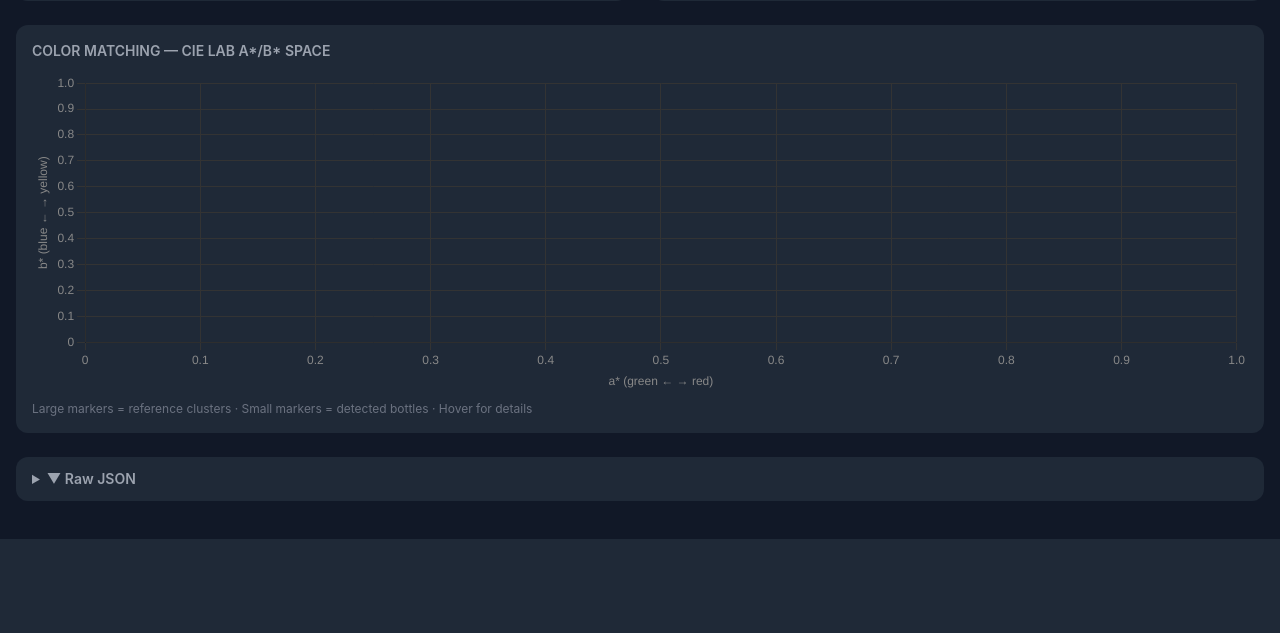
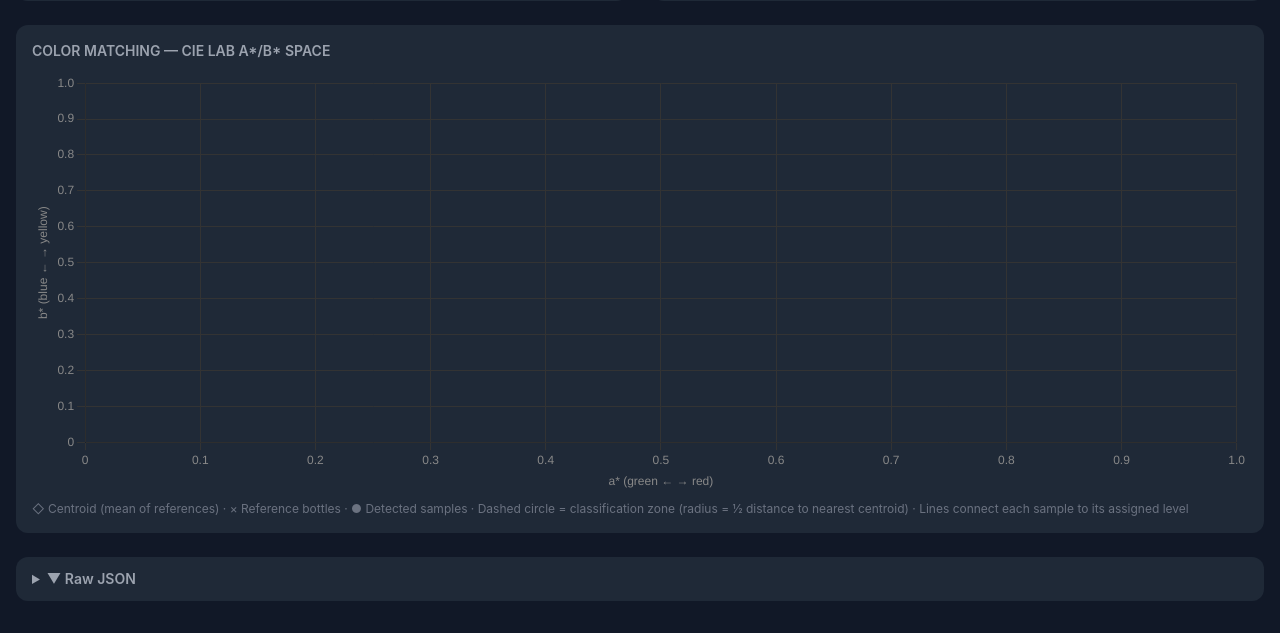
Before and after one commit to worachot-n/urine-color-analysis, a Python web app: template server/templates/result.html in a window 1280 px wide. Shown: the part 261-894 px from the top of the page. Before the commit the page ends 800 px from the top, so only its background shows below. Run offline with Jinja, Linux system fonts and the light colour scheme; the template is opened without the code that fills it, so the values that code supplies are empty; some libraries are stand-ins or nearby versions.

Commit message:
fix: color matching graph to better ui

```diff
--- a/server/templates/result.html
+++ b/server/templates/result.html
@@ -91,10 +91,14 @@
 <!-- Color matching scatter plot -->
 <div class="bg-gray-800 rounded-xl p-4 mb-6">
   <h2 class="text-sm font-semibold text-gray-400 uppercase mb-3">Color Matching — CIE Lab a*/b* Space</h2>
-  <div class="relative" style="height:320px">
+  <div class="relative" style="height:420px">
     <canvas id="scatter-chart"></canvas>
   </div>
-  <p class="text-xs text-gray-500 mt-2">Large markers = reference clusters · Small markers = detected bottles · Hover for details</p>
+  <p class="text-xs text-gray-500 mt-2">
+    ◇ Centroid (mean of references) · × Reference bottles · ● Detected samples ·
+    Dashed circle = classification zone (radius = ½ distance to nearest centroid) ·
+    Lines connect each sample to its assigned level
+  </p>
 </div>
 
 <!-- Raw JSON -->
@@ -105,64 +109,170 @@
 
 <script>
 const LEVEL_COLORS = ['#f9e54d','#ffc107','#ff9800','#f44336','#b71c1c'];
-const LEVEL_NAMES  = ['L0','L1','L2','L3','L4'];
-
 const scanData = {{ scan | tojson }};
 
-function buildDatasets() {
-  const datasets = [];
-
-  // Reference clusters (large markers)
+// ── Build per-level reference points and centroids (k-means with k=1 per
+//    pre-labeled level group → arithmetic mean of each level's references) ──
+const refPointsByLevel = {};   // {level: [{x,y,hex,label}, ...]}
+const centroidByLevel  = {};   // {level: {x,y}}
 const refLabs = scanData.reference_labs || {};
 for (const [lvl, refs] of Object.entries(refLabs)) {
-    const lvlInt = parseInt(lvl);
-    const color  = LEVEL_COLORS[lvlInt] || '#888';
-    const pts    = refs
-      .filter(r => r.lab)
-      .map(r => ({
-        x: r.lab[1] - 128,  // a* (OpenCV a - 128)
-        y: r.lab[2] - 128,  // b* (OpenCV b - 128)
+  const pts = refs.filter(r => r.lab).map((r, i) => ({
+    x: r.lab[1] - 128,           // OpenCV a* → standard a*
+    y: r.lab[2] - 128,           // OpenCV b* → standard b*
     hex: r.hex,
-        label: `REF L${lvlInt}`,
+    label: `REF L${lvl} #${i + 1}`,
   }));
-    if (pts.length) {
-      datasets.push({
-        label: `REF L${lvlInt}`,
-        data: pts,
-        backgroundColor: color + 'aa',
-        borderColor: color,
-        borderWidth: 2,
-        pointRadius: 14,
-        pointStyle: 'circle',
-      });
-    }
+  if (!pts.length) continue;
+  refPointsByLevel[lvl] = pts;
+  centroidByLevel[lvl] = {
+    x: pts.reduce((s, p) => s + p.x, 0) / pts.length,
+    y: pts.reduce((s, p) => s + p.y, 0) / pts.length,
+  };
 }
 
-  // Detected sample bottles (small markers, per level)
-  const byLevel = {};
+// ── Decision radius per centroid: half the distance to the nearest other
+//    centroid in a*/b* space (Voronoi midpoint), floored at 4 ΔE units ──
+const decisionRadii = {};
+const centroidEntries = Object.entries(centroidByLevel);
+for (const [lvl, c] of centroidEntries) {
+  let minDist = Infinity;
+  for (const [other, oc] of centroidEntries) {
+    if (other === lvl) continue;
+    minDist = Math.min(minDist, Math.hypot(c.x - oc.x, c.y - oc.y));
+  }
+  decisionRadii[lvl] = Math.max(4, isFinite(minDist) ? minDist / 2 : 8);
+}
+
+// ── Group detected samples by classified level ──
+const samplesByLevel = {};
 for (const [slotId, d] of Object.entries(scanData.slots || {})) {
   if (!d.detected || d.lab == null) continue;
-    const lvl = d.color_level ?? -1;
-    if (!byLevel[lvl]) byLevel[lvl] = [];
-    byLevel[lvl].push({
+  const lvl = d.color_level;
+  const key = lvl == null ? 'unknown' : String(lvl);
+  (samplesByLevel[key] ||= []).push({
     x: d.lab[1] - 128,
     y: d.lab[2] - 128,
     hex: d.hex,
     label: slotId,
     delta_e: d.delta_e,
+    confident: d.confident,
+    color_level: lvl,
   });
 }
-  for (const [lvl, pts] of Object.entries(byLevel)) {
-    const lvlInt = parseInt(lvl);
-    const color  = lvlInt >= 0 ? LEVEL_COLORS[lvlInt] : '#aaa';
+
+// ── Build sample → centroid connection lines (only when sample has an
+//    assigned level whose centroid we know) ──
+const connectionLines = [];
+for (const [lvl, pts] of Object.entries(samplesByLevel)) {
+  const c = centroidByLevel[lvl];
+  if (!c) continue;
+  const color = LEVEL_COLORS[parseInt(lvl)] || '#aaa';
+  for (const p of pts) {
+    connectionLines.push({ x1: p.x, y1: p.y, x2: c.x, y2: c.y, color });
+  }
+}
+
+// ── Decision-ring overlay data (passed to the custom plugin below) ──
+const decisionRings = [];
+for (const [lvl, c] of centroidEntries) {
+  decisionRings.push({
+    x: c.x, y: c.y,
+    r: decisionRadii[lvl],
+    color: LEVEL_COLORS[parseInt(lvl)] || '#888',
+  });
+}
+
+// ── Custom plugin: draws decision rings and sample→centroid lines in data
+//    coordinates beneath all datasets. Uses chart.scales to convert Lab
+//    units to pixels so the rings' radii scale with zoom/resize. ──
+const overlayPlugin = {
+  id: 'overlay',
+  beforeDatasetsDraw(chart) {
+    const o = chart.options.plugins.overlay;
+    if (!o) return;
+    const ctx = chart.ctx;
+    const xScale = chart.scales.x;
+    const yScale = chart.scales.y;
+
+    // Rings
+    for (const ring of o.rings || []) {
+      const cx = xScale.getPixelForValue(ring.x);
+      const cy = yScale.getPixelForValue(ring.y);
+      const r  = Math.abs(xScale.getPixelForValue(ring.x + ring.r) - cx);
+      ctx.save();
+      ctx.beginPath();
+      ctx.arc(cx, cy, r, 0, 2 * Math.PI);
+      ctx.fillStyle   = ring.color + '22';
+      ctx.fill();
+      ctx.setLineDash([6, 4]);
+      ctx.strokeStyle = ring.color + 'aa';
+      ctx.lineWidth   = 1.2;
+      ctx.stroke();
+      ctx.restore();
+    }
+
+    // Connection lines
+    ctx.save();
+    ctx.setLineDash([]);
+    for (const ln of o.lines || []) {
+      ctx.beginPath();
+      ctx.moveTo(xScale.getPixelForValue(ln.x1), yScale.getPixelForValue(ln.y1));
+      ctx.lineTo(xScale.getPixelForValue(ln.x2), yScale.getPixelForValue(ln.y2));
+      ctx.strokeStyle = ln.color + '55';
+      ctx.lineWidth   = 1;
+      ctx.stroke();
+    }
+    ctx.restore();
+  },
+};
+
+// ── Build datasets in z-order: ref points (×), centroids (◇), samples (●) ──
+function buildDatasets() {
+  const datasets = [];
+
+  // Layer 1: individual reference bottles (small × markers)
+  for (const [lvl, pts] of Object.entries(refPointsByLevel)) {
+    const color = LEVEL_COLORS[parseInt(lvl)] || '#888';
     datasets.push({
-      label: `Samples L${lvlInt >= 0 ? lvlInt : '?'}`,
+      label: `Ref L${lvl}`,
       data: pts,
+      pointStyle: 'crossRot',
+      pointRadius: 6,
+      pointHoverRadius: 9,
+      borderColor: color,
+      borderWidth: 2,
+      backgroundColor: color + '88',
+    });
+  }
+
+  // Layer 2: reference centroids (large filled diamonds)
+  for (const [lvl, c] of centroidEntries) {
+    const color = LEVEL_COLORS[parseInt(lvl)] || '#888';
+    datasets.push({
+      label: `Centroid L${lvl}`,
+      data: [{ x: c.x, y: c.y, label: `Centroid L${lvl}`, isCentroid: true }],
+      pointStyle: 'rectRot',
+      pointRadius: 14,
+      pointHoverRadius: 17,
+      backgroundColor: color,
+      borderColor: '#111',
+      borderWidth: 2,
+    });
+  }
+
+  // Layer 3: detected samples (medium filled circles)
+  for (const [lvl, pts] of Object.entries(samplesByLevel)) {
+    const color = lvl === 'unknown' ? '#aaa' : (LEVEL_COLORS[parseInt(lvl)] || '#aaa');
+    datasets.push({
+      label: lvl === 'unknown' ? 'Samples (unclassified)' : `Samples L${lvl}`,
+      data: pts,
+      pointStyle: 'circle',
+      pointRadius: 7,
+      pointHoverRadius: 10,
       backgroundColor: color,
       borderColor: '#fff',
-      borderWidth: 1,
-      pointRadius: 6,
-      pointStyle: 'circle',
+      borderWidth: 1.5,
     });
   }
 
@@ -173,22 +283,26 @@ const ctx = document.getElementById('scatter-chart').getContext('2d');
 new Chart(ctx, {
   type: 'scatter',
   data: { datasets: buildDatasets() },
+  plugins: [overlayPlugin],
   options: {
     responsive: true,
     maintainAspectRatio: false,
     plugins: {
-      legend: { labels: { color: '#ccc', boxWidth: 12 } },
+      overlay: { rings: decisionRings, lines: connectionLines },
+      legend:  { labels: { color: '#ccc', boxWidth: 14, usePointStyle: true } },
       tooltip: {
         callbacks: {
           label(ctx) {
             const d = ctx.raw;
-            const lines = [`${d.label}`, `a*: ${d.x.toFixed(1)}, b*: ${d.y.toFixed(1)}`];
+            const lines = [d.label, `a*: ${d.x.toFixed(1)}, b*: ${d.y.toFixed(1)}`];
             if (d.hex) lines.push(`hex: ${d.hex}`);
             if (d.delta_e != null) lines.push(`ΔE: ${d.delta_e.toFixed(1)}`);
+            if (d.confident === true)  lines.push('confidence: ✓ confident');
+            if (d.confident === false && d.color_level != null) lines.push('confidence: ~ borderline');
             return lines;
-          }
-        }
-      }
+          },
+        },
+      },
     },
     scales: {
       x: {
```
Lines whose indentation alone changed are shown as unchanged.
